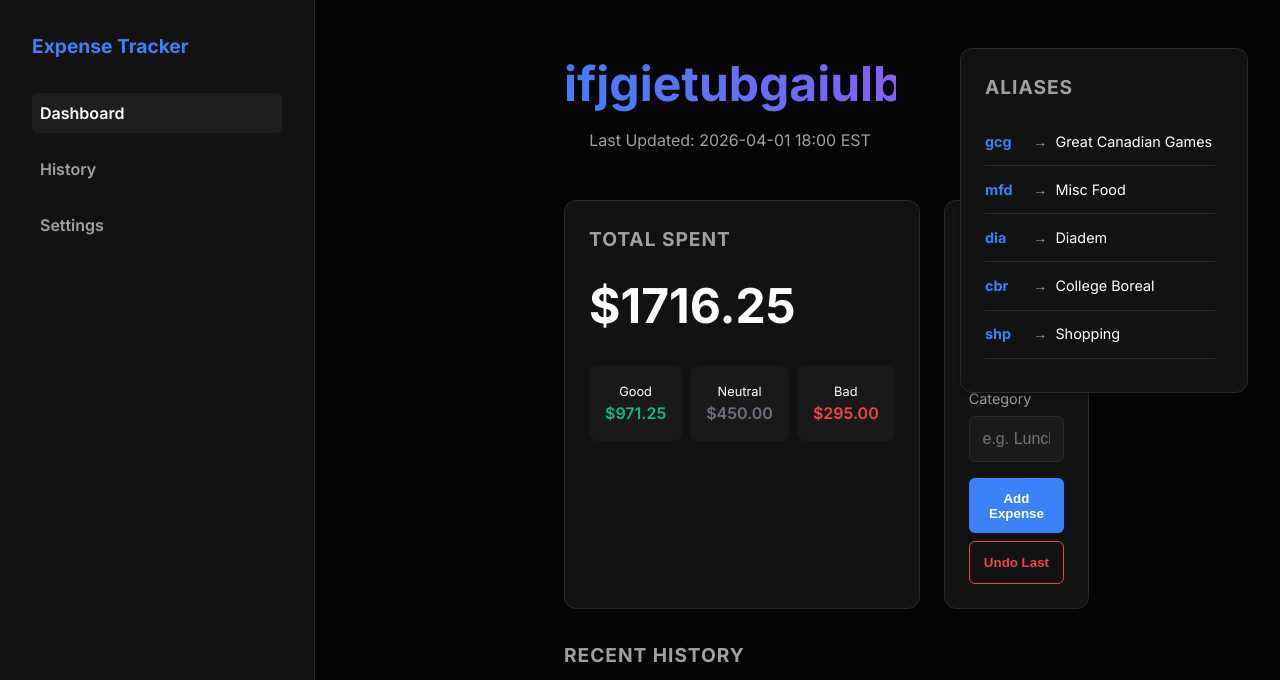
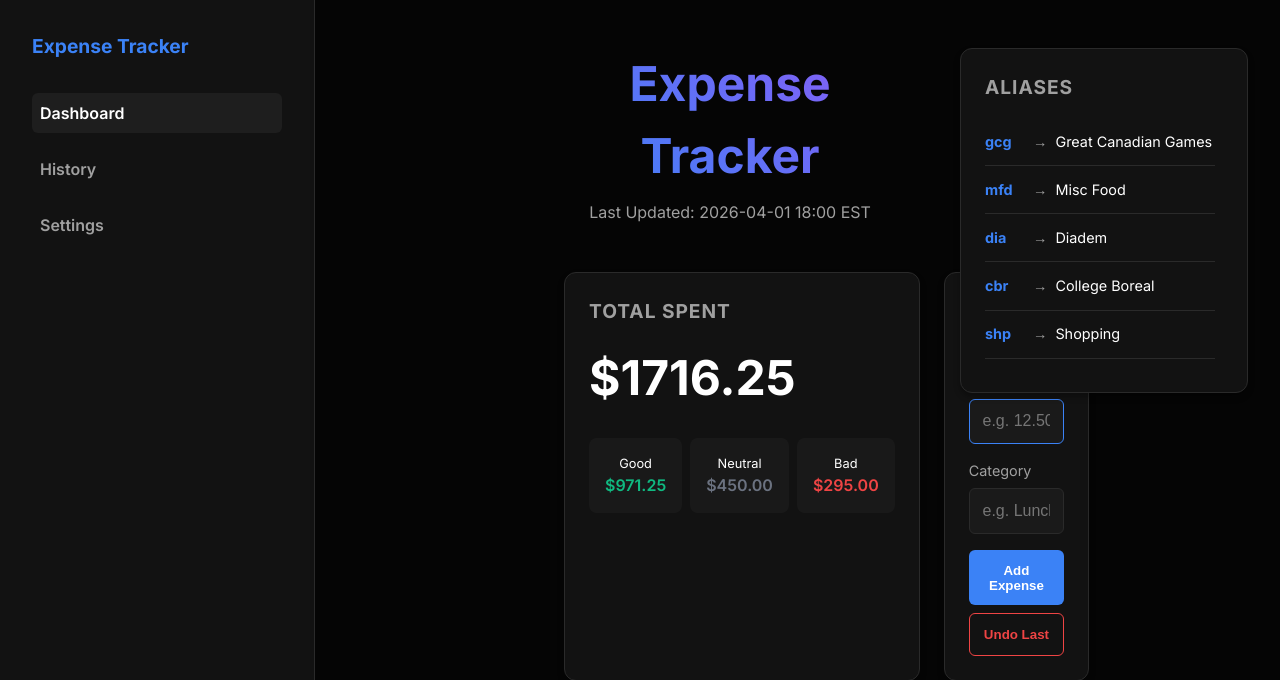
Before and after one commit to MemeCommander/expense-tracker, a Flask app: page / in a window 1280 px wide. Shown: the top 680 px of the page. Run offline with Flask 3, Linux system fonts and the light colour scheme.

Commit message:
Update index.html
yippee it works

```diff
--- a/templates/index.html
+++ b/templates/index.html
@@ -36,7 +36,7 @@
             <!-- Main Content -->
             <div class="main-content">
                 <header>
-                    <h1>ifjgietubgaiulbgtuabsgsaiubiu</h1>
+                    <h1>Expense Tracker</h1>
                     <p class="subtitle">Last Updated: {{ last_updated }}</p>
                 </header>
 
```
